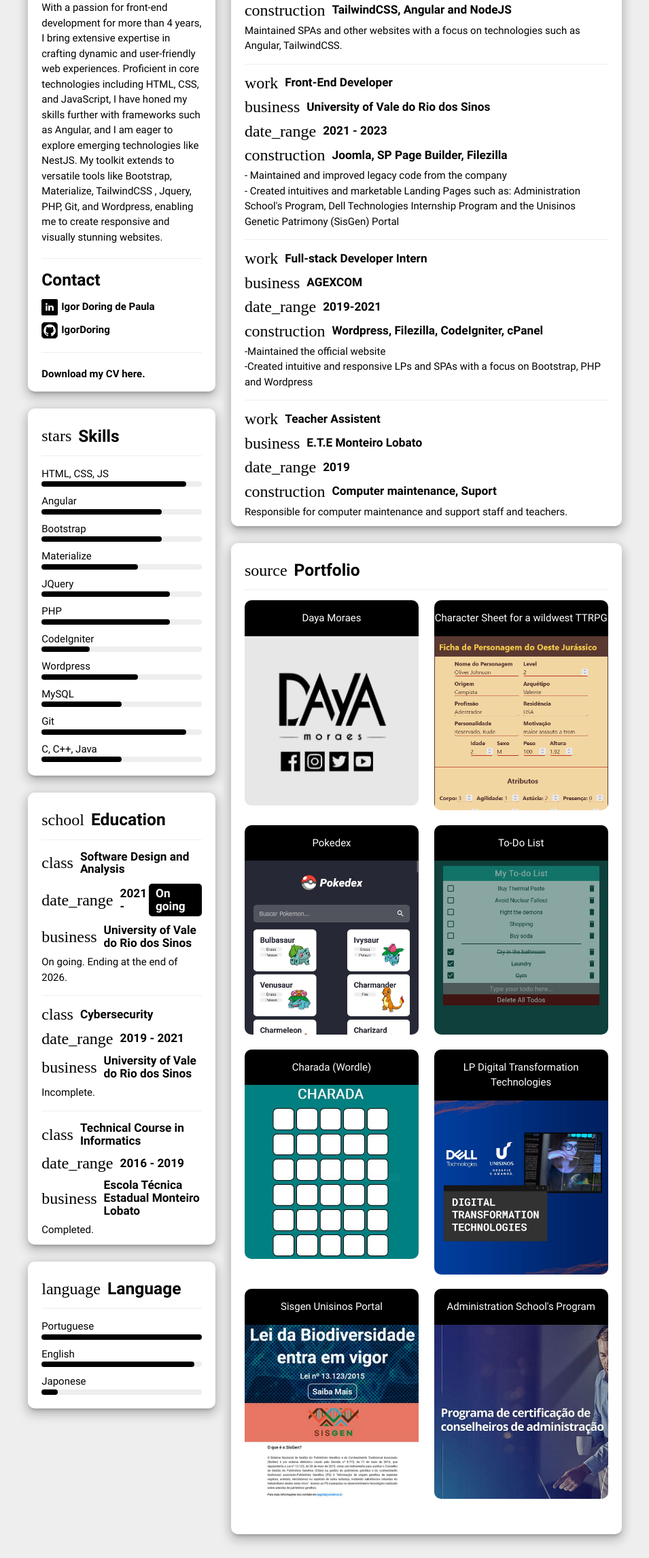
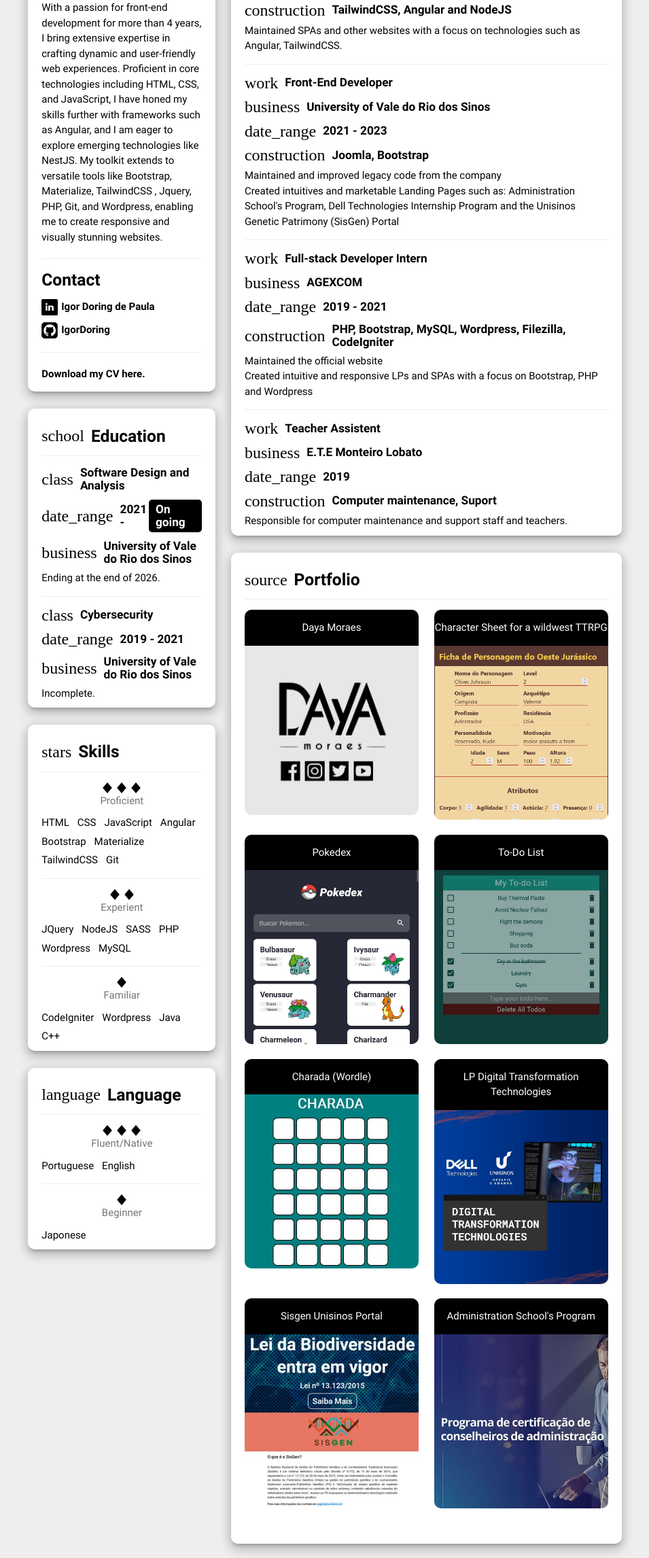
Before and after one commit to IgorDoring/IgorDoring.github.io, a PHP site: page / in a window 1280 px wide. Shown: the part 213-2505 px from the top of the page at 68% size, without its empty margins (162-1117 px from the left). Run offline with PHP 8.4, Linux system fonts and the light colour scheme; some web fonts are replaced.

Commit message:
Updating language, skill e experience

```diff
--- a/css/style.css
+++ b/css/style.css
@@ -97,17 +97,27 @@ a{
 	font-weight: bold;
 }
 
-.skill-bar{
-	margin-bottom: 10px;
-	border-radius: 10px;
-	background-color: #eee;
+img.skill-level{
+	max-width: 16px;
+	max-height: 16px;
 }
 
-.skill-bar p{
-	height: 8px;
-	border-radius: 10px;
-	color: white;
-	background-color: black;
+.skill-title{
+	color: #757575;
+	margin-bottom: 10px;
+}
+
+.skill-box{
+	display: flex;
+	justify-content: center;
+	gap: 5px;
+}
+
+.skills{
+	display: flex;
+	justify-content: start;
+	gap: 5px 12px;
+	flex-wrap: wrap;
 }
 
 .divider{
--- a/index.html
+++ b/index.html
@@ -46,38 +46,6 @@
 						</p>
 					</div>
 				</article>
-				<article class="info-box qualificacoes z-depth-3">
-					<div class="info-text">
-						<h5 class="valign-wrapper expandable">
-							<span class="material-icons">stars</span>
-							Skills
-							<span class="material-icons md-36">expand_more</span>
-						</h5>
-						<div class="divider"></div>
-						<p>HTML, CSS, JS</p>
-						<div class="skill-bar"><p class="center-align" style="width: 90%;"></p></div>
-						<p>Angular</p>
-						<div class="skill-bar"><p class="center-align" style="width: 75%;"></p></div>
-						<p>Bootstrap</p>
-						<div class="skill-bar"><p class="center-align" style="width: 75%;"></p></div>
-						<p>Materialize</p>
-						<div class="skill-bar"><p class="center-align" style="width: 60%;"></p></div>
-						<p>JQuery</p>
-						<div class="skill-bar"><p class="center-align" style="width: 80%;"></p></div>
-						<p>PHP</p>
-						<div class="skill-bar"><p class="center-align" style="width: 80%;"></p></div>
-						<p>CodeIgniter</p>
-						<div class="skill-bar"><p class="center-align" style="width: 30%;"></p></div>
-						<p>Wordpress</p>
-						<div class="skill-bar"><p class="center-align" style="width: 60%;"></p></div>
-						<p>MySQL</p>
-						<div class="skill-bar"><p class="center-align" style="width: 50%;"></p></div>
-						<p>Git</p>
-						<div class="skill-bar"><p class="center-align" style="width: 90%;"></p></div>
-						<p>C, C++, Java</p>
-						<div class="skill-bar"><p class="center-align" style="width: 50%;"></p></div>
-					</div>
-				</article>
 				<article class="info-box formacao z-depth-3">
 					<div class="info-text">
 						<h5 class="valign-wrapper expandable">
@@ -91,7 +59,7 @@
 						<h6 class="valign-wrapper" title="Curso"><span class="material-icons">class</span> Software Design and Analysis</h6>
 						<h6 class="valign-wrapper" title="Período"><span class="material-icons">date_range</span> 2021 - <span class="atual">On going</span></h6>
 						<h6 class="valign-wrapper" title="Local"><span class="material-icons">business</span> University of Vale do Rio dos Sinos</h6>
-						<p>On going. Ending at the end of 2026.</p>
+						<p>Ending at the end of 2026.</p>
 
 						<div class="divider"></div>
 
@@ -99,13 +67,57 @@
 						<h6 class="valign-wrapper" title="Período"><span class="material-icons">date_range</span> 2019 - 2021</h6>
 						<h6 class="valign-wrapper" title="Local"><span class="material-icons">business</span> University of Vale do Rio dos Sinos</h6>
 						<p>Incomplete.</p>
-
+					</div>
+				</article>
+				<article class="info-box qualificacoes z-depth-3">
+					<div class="info-text">
+						<h5 class="valign-wrapper expandable">
+							<span class="material-icons">stars</span>
+							Skills
+							<span class="material-icons md-36">expand_more</span>
+						</h5>
 						<div class="divider"></div>
-
-						<h6 class="valign-wrapper" title="Curso"><span class="material-icons">class</span> Technical Course in Informatics</h6>
-						<h6 class="valign-wrapper" title="Período"><span class="material-icons">date_range</span> 2016 - 2019</h6>
-						<h6 class="valign-wrapper" title="Local"><span class="material-icons">business</span> Escola Técnica Estadual Monteiro Lobato</h6>
-						<p>Completed.</p>
+						<div class="skill-box">
+							<img src="img/diamond.png" class="responsive-img skill-level" alt="skill-level">
+							<img src="img/diamond.png" class="responsive-img skill-level" alt="skill-level">
+							<img src="img/diamond.png" class="responsive-img skill-level" alt="skill-level">
+						</div>
+						<p class="center-align skill-title">Proficient</p>
+						<div class="skills">
+							<p>HTML</p>
+							<p>CSS</p>
+							<p>JavaScript</p>
+							<p>Angular</p>
+							<p>Bootstrap</p>
+							<p>Materialize</p>
+							<p>TailwindCSS</p>
+							<p>Git</p>
+						</div>
+						<div class="divider"></div>
+						<div class="skill-box">
+							<img src="img/diamond.png" class="responsive-img skill-level" alt="skill-level">
+							<img src="img/diamond.png" class="responsive-img skill-level" alt="skill-level">
+						</div>
+						<p class="center-align skill-title">Experient</p>
+						<div class="skills">
+							<p>JQuery</p>
+							<p>NodeJS</p>
+							<p>SASS</p>
+							<p>PHP</p>
+                            <p>Wordpress</p>
+							<p>MySQL</p>
+						</div>
+						<div class="divider"></div>
+						<div class="skill-box">
+							<img src="img/diamond.png" class="responsive-img skill-level" alt="skill-level">
+						</div>
+						<p class="center-align skill-title">Familiar</p>
+						<div class="skills">
+							<p>CodeIgniter</p>
+							<p>Wordpress</p>
+							<p>Java</p>
+							<p>C++</p>
+						</div>
 					</div>
 				</article>
 				<article class="info-box idioma z-depth-3">
@@ -116,12 +128,25 @@
 							<span class="material-icons md-36">expand_more</span>
 						</h5>
 						<div class="divider"></div>
-						<p>Portuguese</p>
-						<div class="skill-bar"><p class="center-align"></p></div>
-						<p>English</p>
-						<div class="skill-bar"><p class="center-align" style="width: 95%;"></p></div>
-						<p>Japonese</p>
-						<div class="skill-bar"><p class="center-align" style="width: 10%;"></p></div>
+
+						<div class="skill-box">
+							<img src="img/diamond.png" class="responsive-img skill-level" alt="skill-level">
+							<img src="img/diamond.png" class="responsive-img skill-level" alt="skill-level">
+							<img src="img/diamond.png" class="responsive-img skill-level" alt="skill-level">
+						</div>
+						<p class="center-align skill-title">Fluent/Native</p>
+						<div class="skills">
+							<p>Portuguese</p>
+                            <p>English</p>
+						</div>
+						<div class="divider"></div>
+						<div class="skill-box">
+							<img src="img/diamond.png" class="responsive-img skill-level" alt="skill-level">
+						</div>
+						<p class="center-align skill-title">Beginner</p>
+						<div class="skills">
+							<p>Japonese</p>
+						</div>
 					</div>
 				</article>
 			</section>
@@ -147,18 +172,18 @@
 						<h6 class="valign-wrapper" title="Trabalho"><span class="material-icons">work</span> Front-End Developer</h6>
 						<h6 class="valign-wrapper" title="Local"><span class="material-icons">business</span> University of Vale do Rio dos Sinos</h6>
 						<h6 class="valign-wrapper" title="Período"><span class="material-icons">date_range</span> 2021 - 2023</h6>
-						<h6 class="valign-wrapper" title="Ferramentas/Habilidades"><span class="material-icons">construction</span> Joomla, SP Page Builder, Filezilla</h6>
-						<p>- Maintained and improved legacy code from the company<br>
-						- Created intuitives and marketable Landing Pages such as: Administration School's Program, Dell Technologies Internship Program and the Unisinos Genetic Patrimony (SisGen) Portal</p>
+						<h6 class="valign-wrapper" title="Ferramentas/Habilidades"><span class="material-icons">construction</span> Joomla, Bootstrap</h6>
+						<p>Maintained and improved legacy code from the company<br>
+						Created intuitives and marketable Landing Pages such as: Administration School's Program, Dell Technologies Internship Program and the Unisinos Genetic Patrimony (SisGen) Portal</p>
 
 						<div class="divider"></div>
 
 						<h6 class="valign-wrapper" title="Trabalho"><span class="material-icons">work</span> Full-stack Developer Intern</h6>
 						<h6 class="valign-wrapper" title="Local"><span class="material-icons">business</span> AGEXCOM</h6>
-						<h6 class="valign-wrapper" title="Período"><span class="material-icons">date_range</span> 2019-2021</h6>
-						<h6 class="valign-wrapper" title="Ferramentas/Habilidades"><span class="material-icons">construction</span> Wordpress, Filezilla, CodeIgniter, cPanel</h6>
-						<p>-Maintained the official website <br>
-						-Created intuitive and responsive LPs and SPAs with a focus on Bootstrap, PHP and Wordpress</p>
+						<h6 class="valign-wrapper" title="Período"><span class="material-icons">date_range</span> 2019 - 2021</h6>
+						<h6 class="valign-wrapper" title="Ferramentas/Habilidades"><span class="material-icons">construction</span> PHP, Bootstrap, MySQL, Wordpress, Filezilla, CodeIgniter</h6>
+						<p>Maintained the official website <br>
+						Created intuitive and responsive LPs and SPAs with a focus on Bootstrap, PHP and Wordpress</p>
 
 						<div class="divider"></div>
 
```
Also changed, not shown: img/diamond.png (added).
